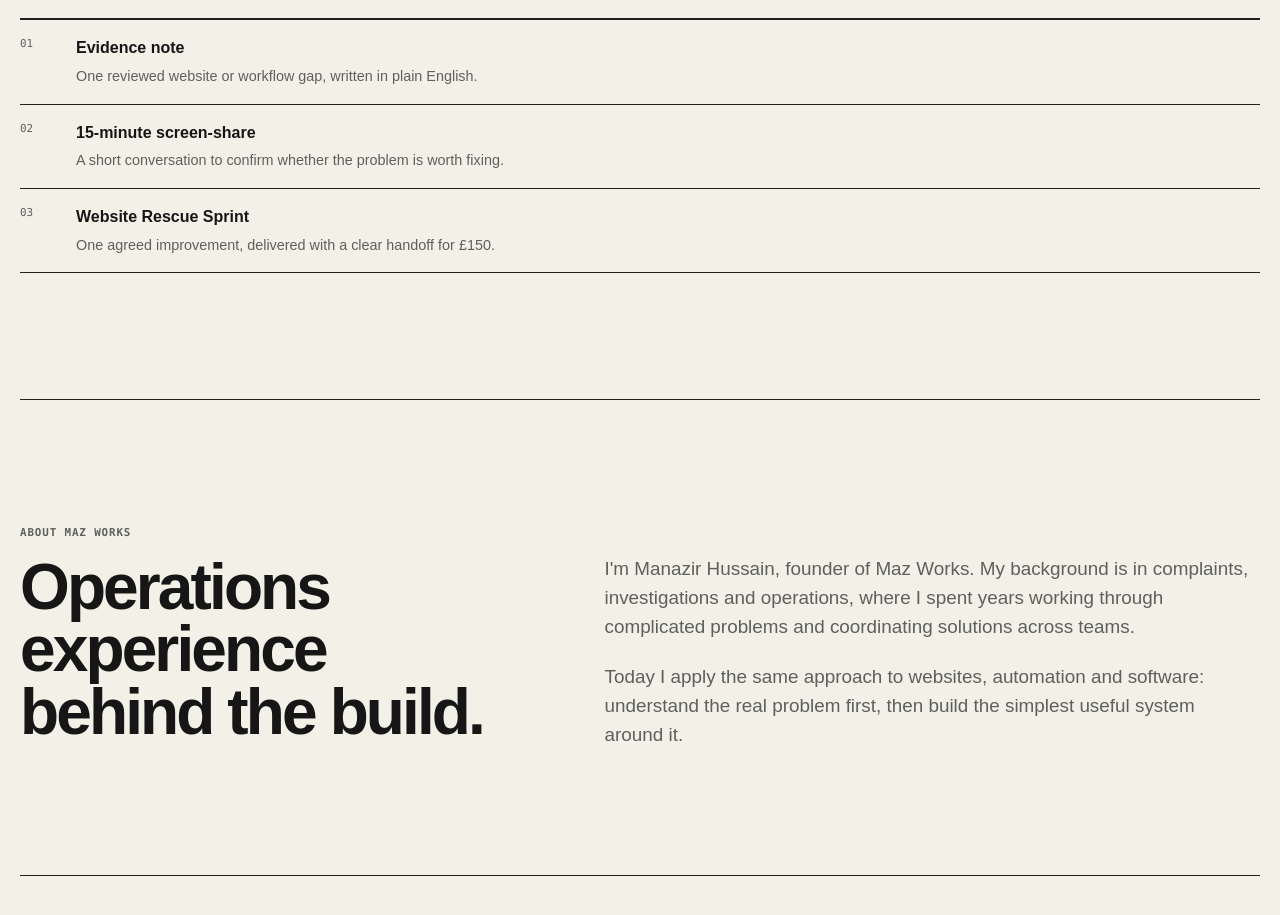
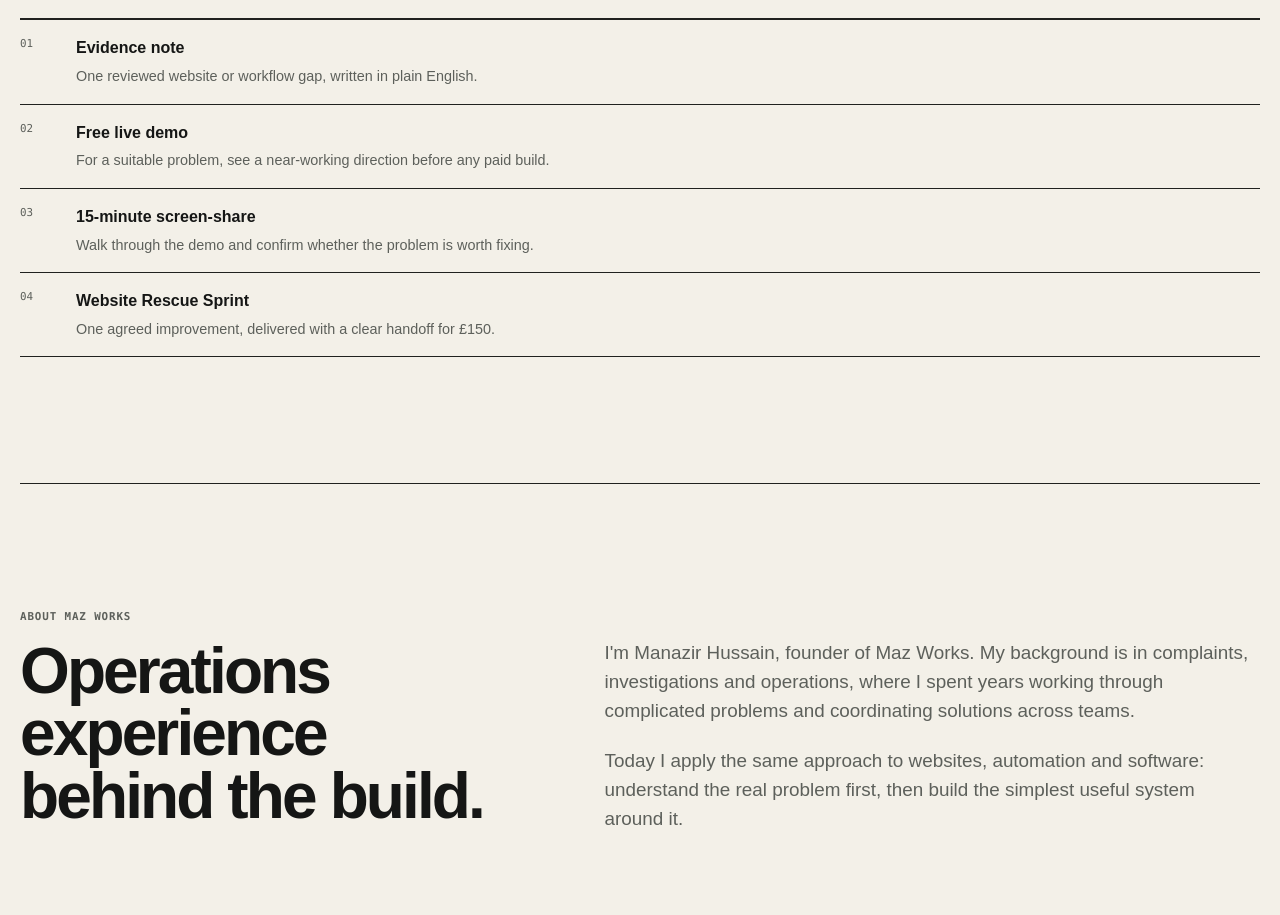
Before and after one commit to manazoid4/mazos-site, a Next.js app: page / in a window 1280 px wide. Shown: the part 6320-7235 px from the top of the page. Built offline with nearby package versions, Linux system fonts and the light colour scheme.

Commit message:
fix: align client sequence with free demo offer

```diff
--- a/app/page.tsx
+++ b/app/page.tsx
@@ -150,8 +150,9 @@ const FAQS = [
 
 const CLIENT_PROOF_STEPS = [
   ['01', 'Evidence note', 'One reviewed website or workflow gap, written in plain English.'],
-  ['02', '15-minute screen-share', 'A short conversation to confirm whether the problem is worth fixing.'],
-  ['03', 'Website Rescue Sprint', 'One agreed improvement, delivered with a clear handoff for £150.'],
+  ['02', 'Free live demo', 'For a suitable problem, see a near-working direction before any paid build.'],
+  ['03', '15-minute screen-share', 'Walk through the demo and confirm whether the problem is worth fixing.'],
+  ['04', 'Website Rescue Sprint', 'One agreed improvement, delivered with a clear handoff for £150.'],
 ];
 
 export default function Page() {
```
